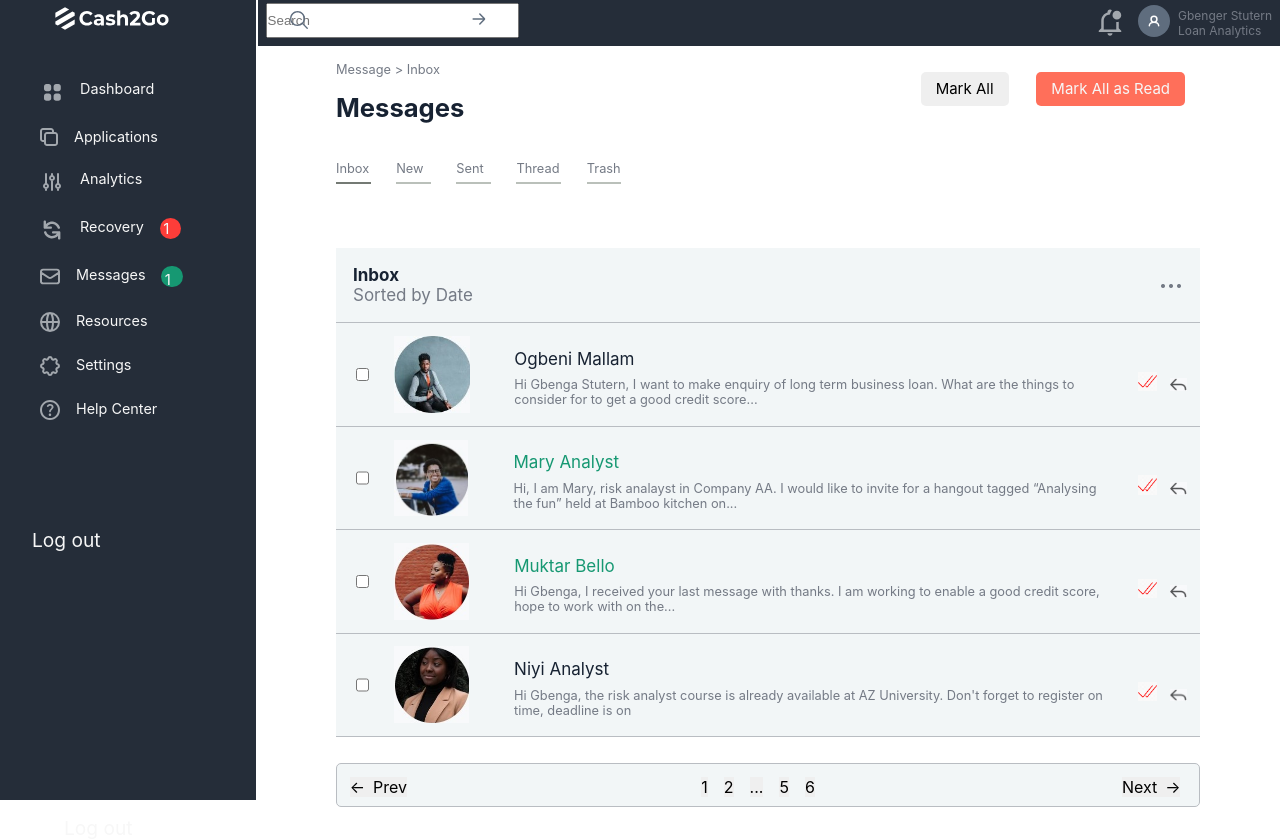
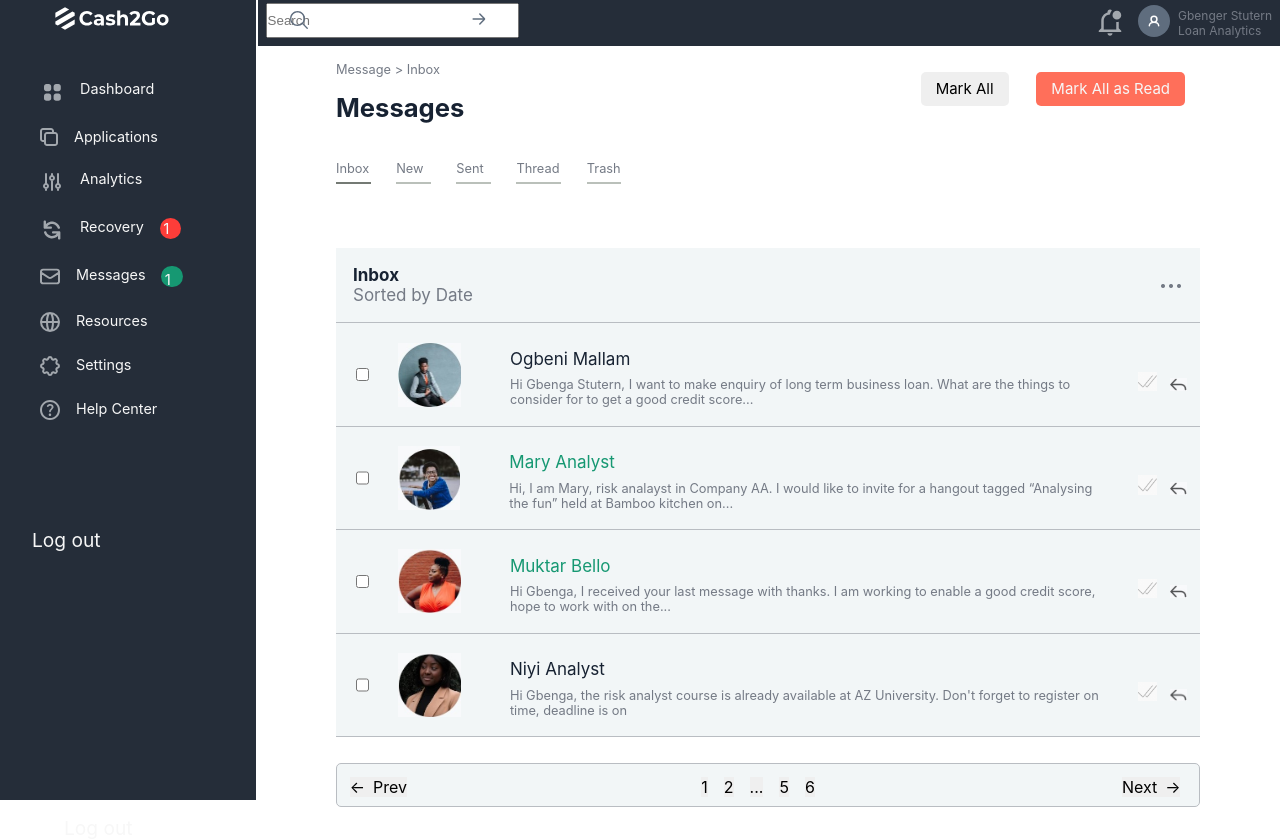
Before and after one commit to joyibeh93/Cash2go-loan-app, a React (Create React App) app: page /message in a window 1280 px wide. Built offline with nearby package versions, Linux system fonts and the light colour scheme; the HTML template or start-up script is replaced by a standard one.

Commit message:
completed messages2

```diff
--- a/src/Components/MessageContent.jsx
+++ b/src/Components/MessageContent.jsx
@@ -9,14 +9,22 @@ function MessageContent() {
   const [message, setMessage] = useState("inbox");
   const [markAllClicked, setMarkAllClicked] = useState(false);
   const [modalOpen, setModalOpen] = useState(false);
+  const [clickAll, setClickAll] = useState(false);
 
   const handleMarkAllClick = () => {
     setMarkAllClicked(!markAllClicked);
+    setClickAll(true);
   };
 
   return (
     <div className="messageContent">
-      {modalOpen && <Modal closeModal={setModalOpen} />}
+      {modalOpen && (
+        <Modal
+          closeModal={setModalOpen}
+          setMarkAllClicked={setMarkAllClicked}
+          setClickAll = {setClickAll}
+        />
+      )}
       <div className="msg-top-bar">
         <div>
           <p className="msg-cnt-mb">
@@ -27,7 +35,9 @@ function MessageContent() {
         </div>
         {message === "inbox" ? (
           <div className="exit-new">
-            <button className="markAll">Mark All</button>
+            <button className="markAll" onClick={() => setClickAll(!clickAll)}>
+              Mark All
+            </button>
             {markAllClicked ? (
               <button className="markRead" onClick={() => setModalOpen(true)}>
                 Delete Marked
@@ -88,7 +98,7 @@ function MessageContent() {
         </div>
       </div>
       {message === "inbox" ? (
-        <Inbox />
+        <Inbox clickAll={clickAll} />
       ) : message === "new" ? (
         <MsgForm />
       ) : message === "thread" ? (
--- a/src/Components/Modal.jsx
+++ b/src/Components/Modal.jsx
@@ -2,12 +2,19 @@ import React from "react";
 import alarm from "../assets/alarm.jpg";
 import "../Styles/Modal.css";
 
-const Modal = ({ closeModal }) => {
+const Modal = ({ closeModal, setMarkAllClicked , setClickAll}) => {
   return (
     <div className="modal">
       <header className="alarm-cancel">
         <img src={alarm} alt="alarm" className="alarm" />
-        <button className="cancelbtn" onClick={() => closeModal(false)}>
+        <button
+          className="cancelbtn"
+          onClick={() => {
+            closeModal(false);
+            setMarkAllClicked(false);
+            setClickAll(false)
+          }}
+        >
           x
         </button>
       </header>
@@ -19,7 +26,14 @@ const Modal = ({ closeModal }) => {
         </p>
       </p>
       <footer>
-        <button className="no" onClick={() => closeModal(false)}>
+        <button
+          className="no"
+          onClick={() => {
+            closeModal(false);
+            setMarkAllClicked(false);
+            setClickAll(false)
+          }}
+        >
           No
         </button>
         <button className="yes">Yes</button>
--- a/src/Components/inbox.jsx
+++ b/src/Components/inbox.jsx
@@ -1,13 +1,14 @@
 import React from "react";
 import "../Styles/Inbox.css";
 import doubleClickRed from "../assets/doubleClickRed.png";
+import doubleClickGrey from "../assets/doubleClickGrey.png";
 import shareArrow from "../assets/shareArrow.jpg";
 import msg1 from "../assets/msg1.jpg";
 import msg2 from "../assets/msg2.jpg";
 import msg3 from "../assets/msg3.jpg";
 import msg4 from "../assets/msg4.jpg";
 
-const Inbox = () => {
+const Inbox = ({clickAll}) => {
   return (
     <>
       <div className="Msg-inbox">
@@ -32,11 +33,19 @@ const Inbox = () => {
               </p>
             </div>
             <div className="msg-icons">
-              <img
+              { clickAll ? (
+                <img
                 src={doubleClickRed}
                 alt="selected"
                 className="doubleclick"
               />
+              ) : (
+                <img
+                src={doubleClickGrey}
+                alt="selected"
+                className="doubleclickGrey"
+              />
+              )}
               <img src={shareArrow} alt="share" className="share" />
             </div>
           </div>
@@ -53,11 +62,19 @@ const Inbox = () => {
               </p>
             </div>
             <div className="msg-icons">
-              <img
+            { clickAll ? (
+                <img
                 src={doubleClickRed}
                 alt="selected"
                 className="doubleclick"
               />
+              ) : (
+                <img
+                src={doubleClickGrey}
+                alt="selected"
+                className="doubleclickGrey"
+              />
+              )}
               <img src={shareArrow} alt="share" className="share" />
             </div>
           </div>
@@ -74,11 +91,19 @@ const Inbox = () => {
               </p>
             </div>
             <div className="msg-icons">
-              <img
+            { clickAll ? (
+                <img
                 src={doubleClickRed}
                 alt="selected"
                 className="doubleclick"
               />
+              ) : (
+                <img
+                src={doubleClickGrey}
+                alt="selected"
+                className="doubleclickGrey"
+              />
+              )}
               <img src={shareArrow} alt="share" className="share" />
             </div>
           </div>
@@ -94,11 +119,19 @@ const Inbox = () => {
               </p>
             </div>
             <div className="msg-icons">
-              <img
+            { clickAll ? (
+                <img
                 src={doubleClickRed}
                 alt="selected"
                 className="doubleclick"
               />
+              ) : (
+                <img
+                src={doubleClickGrey}
+                alt="selected"
+                className="doubleclickGrey"
+              />
+              )}
               <img src={shareArrow} alt="share" className="share" />
             </div>
           </div>
--- a/src/Styles/Inbox.css
+++ b/src/Styles/Inbox.css
@@ -125,9 +125,9 @@ h4, h1{
 }
 
 .profile{
-    height: 6em;
+    height: 5em;
     position: relative;
-    top: 1em;
+    top: 1.5em;
 }
 
 .messageDiv{
@@ -153,6 +153,12 @@ h4, h1{
 }
 
 .doubleclick{
+    height: 1.5em;
+    position: relative;
+    left: -2em;
+}
+
+.doubleclickGrey{
     height: 1.5em;
     position: relative;
     left: -2em;
```
Also changed, not shown: src/assets/doubleClickGrey.png (added).
